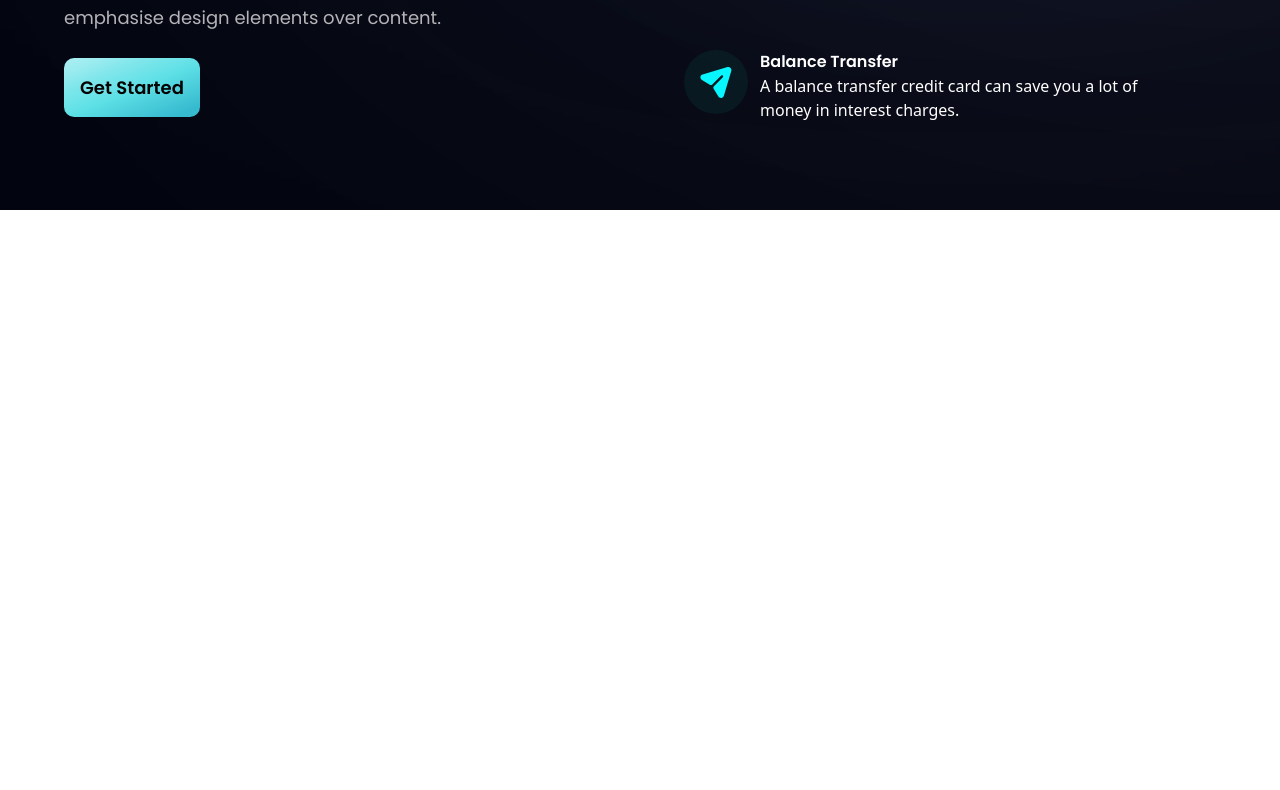
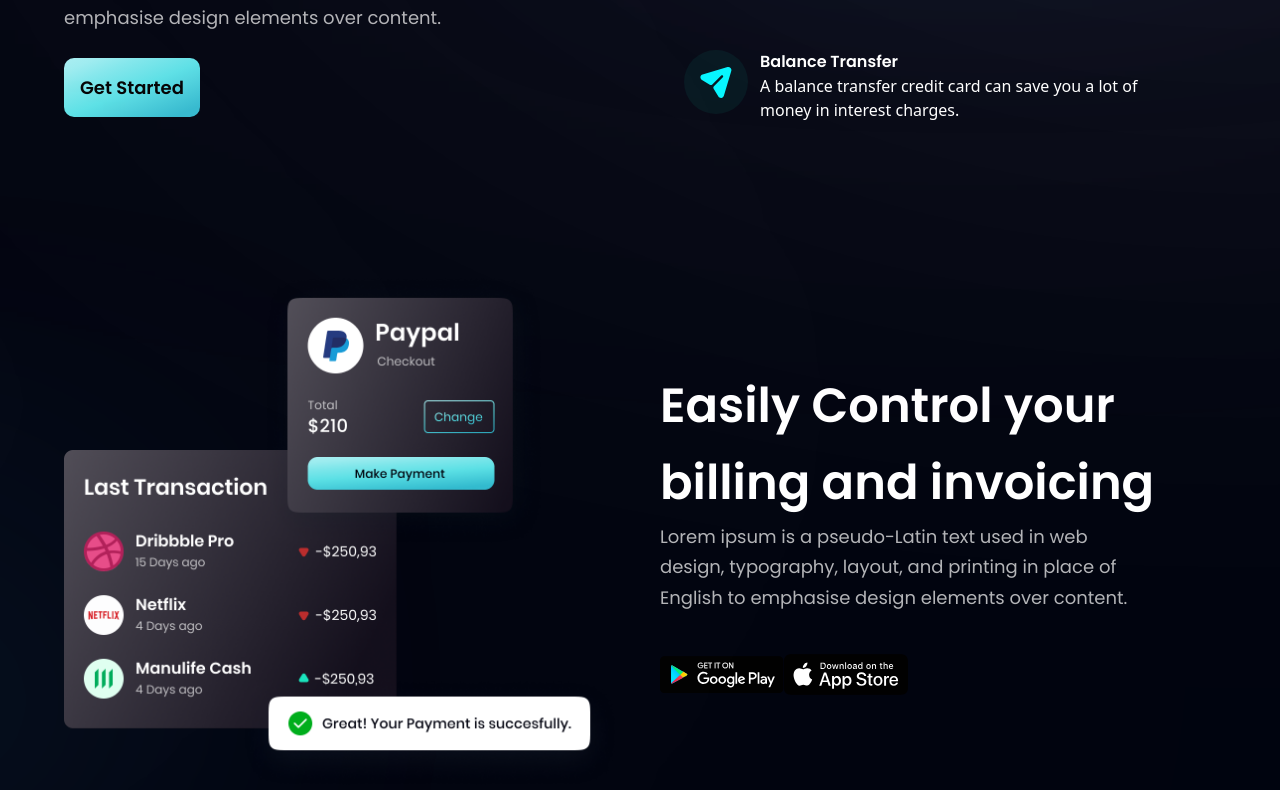
Before and after one commit to amindev92/payment, a React (Vite) app: page / in a window 1280 px wide. Shown: the part 1274-2064 px from the top of the page. Before the commit the page ends 1484 px from the top, so only its background shows below. Built offline with nearby package versions, Linux system fonts and the light colour scheme.

Commit message:
complete billing section

```diff
--- a/src/App.jsx
+++ b/src/App.jsx
@@ -1,6 +1,6 @@
 import './index.js'
 import styles from './index.js'
-import { Business, Hero, Navbar, Stats } from './components'
+import { Billing, Business, Hero, Navbar, Stats } from './components'
 
 const App = () => {
   return (
@@ -21,6 +21,7 @@ const App = () => {
         <div className={`${styles.boxWidth} `}>
           <Stats />
           <Business />
+          <Billing />
         </div>
       </div>
     </div>
--- a/src/components/Billing.jsx
+++ b/src/components/Billing.jsx
@@ -1,8 +1,29 @@
 import React from 'react'
+import styles, { layout } from '..'
+import { apple, bill, google } from '../assets'
 
 const Billing = () => {
     return (
-        <div>Billing</div>
+        <section className={`${layout.sectionReverse}`}>
+            <div className={`${layout.sectionImgReverse}`}>
+                <img src={bill} alt='bill' className='w-[100%] h-[100%] relative z-[5]' />
+                <div className='absolute z-[3] top-0 -left-1/2 w-[50%] h-[50%] rounded-full white__gradient' />
+                <div className='absolute z-[0] bottom-0 -left-1/2 w-[50%] h-[50%] rounded-full blue__gradient' />
+            </div>
+            <div className={`${layout.sectionInfo}`}>
+                <h2 className={`${styles.heading2}`}>
+                    Easily Control your <br className='sm:block hidden' />
+                    billing and invoicing
+                </h2>
+                <p className={`${styles.paragraph} max-w-[470px]`}>
+                    Lorem ipsum is a pseudo-Latin text used in web design, typography, layout, and printing in place of English to emphasise design elements over content.
+                </p>
+                <div className='flex flex-wrap flex-row sm:mt-10 mt-6'>
+                    <img src={google} alt='Google play' className='w-[124px] h-[42px]' />
+                    <img src={apple} alt='Apple store' className='w-[124px] h-[42px]' />
+                </div>
+            </div>
+        </section>
     )
 }
 
```
